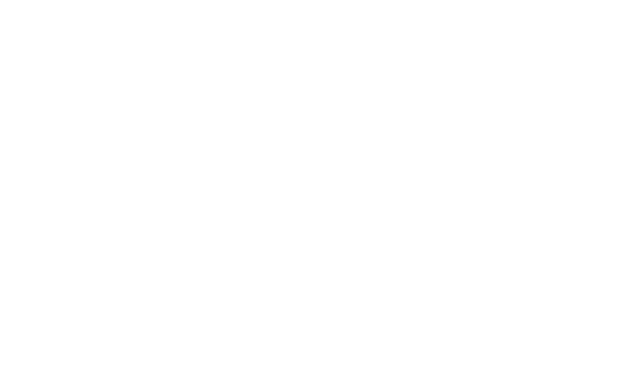
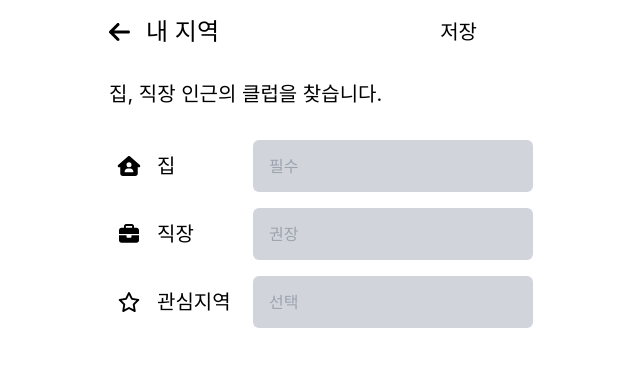
Before and after one commit to sdu4569/SOMOIM-FE, a React (Vite) app: page /region in a window 1280 px wide. Before the commit this address had no page. Shown: the top 366 px of the page, without its empty margins (347-987 px from the left). Built offline with nearby package versions, Linux system fonts and the light colour scheme.

Commit message:
RegionPage

```diff
--- a/src/App.css
+++ b/src/App.css
@@ -85,7 +85,7 @@
 video {
   margin: 0;
   padding: 0;
-  border: 0;
+  /* border: 0; */
   font-size: 100%;
   font: inherit;
   vertical-align: baseline;
--- a/src/App.tsx
+++ b/src/App.tsx
@@ -1,11 +1,14 @@
 import "./App.css";
 import { BrowserRouter } from "react-router-dom";
 import PageNavigator from "./PageNavigator";
+import Layout from "./components/layout";
 
 function App() {
   return (
     <BrowserRouter>
-      <PageNavigator />
+      <Layout>
+        <PageNavigator />
+      </Layout>
     </BrowserRouter>
   );
 }
--- a/src/PageNavigator.tsx
+++ b/src/PageNavigator.tsx
@@ -2,6 +2,7 @@
 import AuthPage from "./page/AuthPage";
 import InterestPage from "./page/InterestPage";
 import MainPage from "./page/MainPage";
+import RegionPage from "./page/RegionPage";
 import SignUpPage from "./page/SignUpPage";
 
 const PageNavigator = () => {
@@ -11,6 +12,7 @@
       <Route path="/auth" element={<AuthPage />} />
       <Route path="/signup" element={<SignUpPage />} />
       <Route path="/interest" element={<InterestPage />} />
+      <Route path="/region" element={<RegionPage />} />
     </Routes>
   );
 };
--- /dev/null
+++ b/src/components/Button.tsx
@@ -0,0 +1,23 @@
+interface ButtonProps {
+  onClick?: () => void;
+  className?: string;
+  [key: string]: any;
+  children?: React.ReactNode;
+}
+
+export default function Button({
+  onClick,
+  className,
+  children,
+  ...rest
+}: ButtonProps) {
+  return (
+    <button
+      onClick={onClick}
+      className={`rounded-md bg-blue-500 text-white outline-none focus:outline-none p-4 ${className}`}
+      {...rest}
+    >
+      {children}
+    </button>
+  );
+}
--- a/src/components/Input.tsx
+++ b/src/components/Input.tsx
@@ -6,7 +6,7 @@
 export default function Input({ className, ...rest }: InputProps) {
   return (
     <input
-      className={`rounded-md bg-gray-300 px-4 py-2 ${className}`}
+      className={`rounded-md bg-gray-300 text-black outline-none p-4 ${className}`}
       {...rest}
     />
   );
--- /dev/null
+++ b/src/components/PageHeader.tsx
@@ -0,0 +1,41 @@
+import { FontAwesomeIcon } from "@fortawesome/react-fontawesome";
+import { faArrowLeft } from "@fortawesome/free-solid-svg-icons";
+import { useNavigate } from "react-router-dom";
+interface PageHeaderProps {
+  back?: boolean;
+  title: string;
+  onNext?: () => void;
+  next?: string;
+}
+
+export default function PageHeader({
+  back,
+  title,
+  onNext,
+  next,
+}: PageHeaderProps) {
+  const navigate = useNavigate();
+  const onBackClick = () => {
+    navigate(-1);
+  };
+  return (
+    <header className="mb-4 flex items-center justify-between">
+      <div className="flex space-x-4 items-center">
+        {back && (
+          <FontAwesomeIcon
+            icon={faArrowLeft}
+            className="text-black text-2xl cursor-pointer"
+            onClick={onBackClick}
+          />
+        )}
+        <h2 className="text-2xl text-black">{title}</h2>
+      </div>
+      <button
+        onClick={onNext}
+        className="text-xl bg-transparent text-black p-0 border-none focus:outline-none"
+      >
+        {next}
+      </button>
+    </header>
+  );
+}
--- /dev/null
+++ b/src/components/layout.tsx
@@ -0,0 +1,5 @@
+export default function Layout({ children }: { children: React.ReactNode }) {
+  return (
+    <div className="bg-white w-[400px] h-screen rounded-md p-4">{children}</div>
+  );
+}
--- a/src/index.css
+++ b/src/index.css
@@ -27,6 +27,8 @@
   margin: 0;
   display: flex;
   place-items: center;
+  align-items: center;
+  justify-content: center;
   min-width: 320px;
   min-height: 100vh;
 }
--- /dev/null
+++ b/src/page/RegionPage.tsx
@@ -0,0 +1,97 @@
+import { useForm } from "react-hook-form";
+import { useState } from "react";
+import PageHeader from "../components/PageHeader";
+import { FontAwesomeIcon } from "@fortawesome/react-fontawesome";
+import { faHouseUser, faBriefcase } from "@fortawesome/free-solid-svg-icons";
+import { faStar } from "@fortawesome/free-regular-svg-icons";
+
+const RegionPage = () => {
+  const {
+    register,
+    handleSubmit,
+    formState: { errors },
+  } = useForm();
+
+  const onSubmit = (data: any) => {
+    console.log(data);
+  };
+
+  return (
+    <form action="">
+      <PageHeader
+        back
+        title="내 지역"
+        next="저장"
+        onNext={() => console.log("저장")}
+      />
+      <section>
+        <header className="my-8">
+          <span className="text-black text-xl">
+            집, 직장 인근의 클럽을 찾습니다.
+          </span>
+        </header>
+        <ul className="flex flex-col space-y-4">
+          <li>
+            <label htmlFor="home" className="flex justify-between space-x-4">
+              <div className="flex space-x-2 items-center">
+                <FontAwesomeIcon
+                  icon={faHouseUser}
+                  className="text-black text-xl w-10"
+                />
+                <span className="text-black text-xl w-20">집</span>
+              </div>
+              <input
+                id="home"
+                type="text"
+                {...register("location", { required: true })}
+                placeholder="필수"
+                className="rounded-md bg-gray-300 text-black outline-none p-4 flex-1"
+              />
+            </label>
+          </li>
+          <li>
+            <label htmlFor="work" className="flex justify-between space-x-4">
+              <div className="flex space-x-2 items-center">
+                <FontAwesomeIcon
+                  icon={faBriefcase}
+                  className="text-black text-xl w-10"
+                />
+                <span className="text-black text-xl w-20">직장</span>
+              </div>
+              <input
+                id="work"
+                type="text"
+                {...register("work")}
+                placeholder="권장"
+                className="rounded-md bg-gray-300 text-black outline-none p-4 flex-1"
+              />
+            </label>
+          </li>
+          <li>
+            <label
+              htmlFor="interested"
+              className="flex justify-between space-x-4"
+            >
+              <div className="flex space-x-2 items-center">
+                <FontAwesomeIcon
+                  icon={faStar}
+                  className="text-black text-xl w-10"
+                />
+                <span className="text-black text-xl w-20">관심지역</span>
+              </div>
+              <input
+                id="interested"
+                type="text"
+                {...register("interested")}
+                placeholder="선택"
+                className="rounded-md bg-gray-300 text-black outline-none p-4 flex-1"
+              />
+            </label>
+          </li>
+        </ul>
+      </section>
+    </form>
+  );
+};
+
+export default RegionPage;
--- a/src/page/SignUpPage.tsx
+++ b/src/page/SignUpPage.tsx
@@ -1,12 +1,88 @@
-import { Link } from "react-router-dom";
+import Button from "../components/Button";
+import Input from "../components/Input";
+import { useForm } from "react-hook-form";
+import { useState } from "react";
+import PageHeader from "../components/PageHeader";
 
 const SignUpPage = () => {
+  const {
+    register,
+    handleSubmit,
+    formState: { errors },
+  } = useForm();
+
+  const [gender, setGender] = useState<number>(0);
+
+  const onSubmit = (data: any) => {
+    console.log(data);
+  };
+
   return (
     <>
-      <h2>SignUp</h2>
-      <Link to={"/"}>
-        <button>메인</button>
-      </Link>
+      <PageHeader title="회원가입" />
+      <div>
+        <form className="space-y-2" action="" onSubmit={handleSubmit(onSubmit)}>
+          <div className="space-x-2 w-full flex">
+            <input
+              type="text"
+              {...register("name", { required: "이름을 입력해주세요." })}
+              placeholder="이름"
+              className="flex-1 rounded-md bg-gray-300 text-black outline-none p-4"
+            />
+            <div className="flex rounded-md border-gray-300 font-bold text-gray-300 border">
+              <label
+                htmlFor="male"
+                className={`p-4 cursor-pointer rounded-md relative ${
+                  gender === 1 ? "bg-blue-500" : ""
+                }`}
+              >
+                <input
+                  {...register("gender", { required: true })}
+                  onChange={() => setGender(1)}
+                  value="male"
+                  className="absolute invisible"
+                  type="radio"
+                  id="male"
+                ></input>
+                남
+              </label>
+              <label
+                htmlFor="female"
+                className={`p-4 cursor-pointer rounded-md relative ${
+                  gender === 2 ? "bg-blue-500" : ""
+                }`}
+              >
+                <input
+                  {...register("gender", { required: true })}
+                  onChange={() => setGender(2)}
+                  value="female"
+                  className="absolute invisible"
+                  type="radio"
+                  id="female"
+                ></input>
+                여
+              </label>
+            </div>
+          </div>
+          <div className="flex w-full space-x-2">
+            <input
+              type="date"
+              {...register("birthday", { required: true })}
+              className="w-1/2 rounded-md bg-gray-300 text-black outline-none p-4"
+            />
+            <input
+              type="text"
+              onClick={() => console.log("onlocationclick")}
+              {...register("location", { required: true })}
+              placeholder="지역"
+              className="w-1/2 rounded-md bg-gray-300 text-black outline-none p-4"
+            />
+          </div>
+          <Button className="w-full focus:ring-2 ring-offset-2 focus:ring-blue-500">
+            가입하기
+          </Button>
+        </form>
+      </div>
     </>
   );
 };
```
